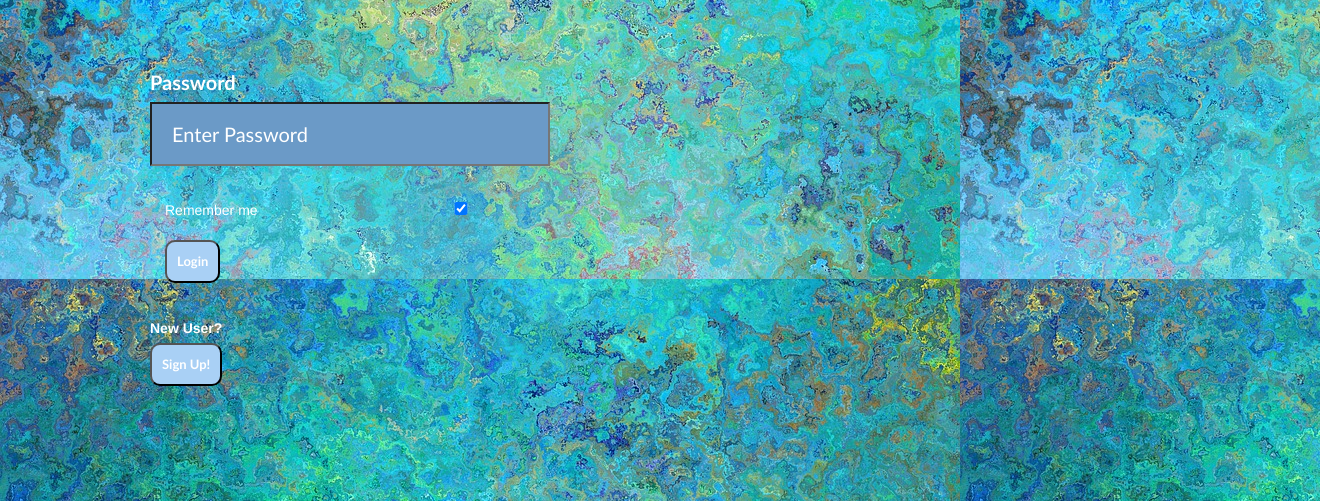
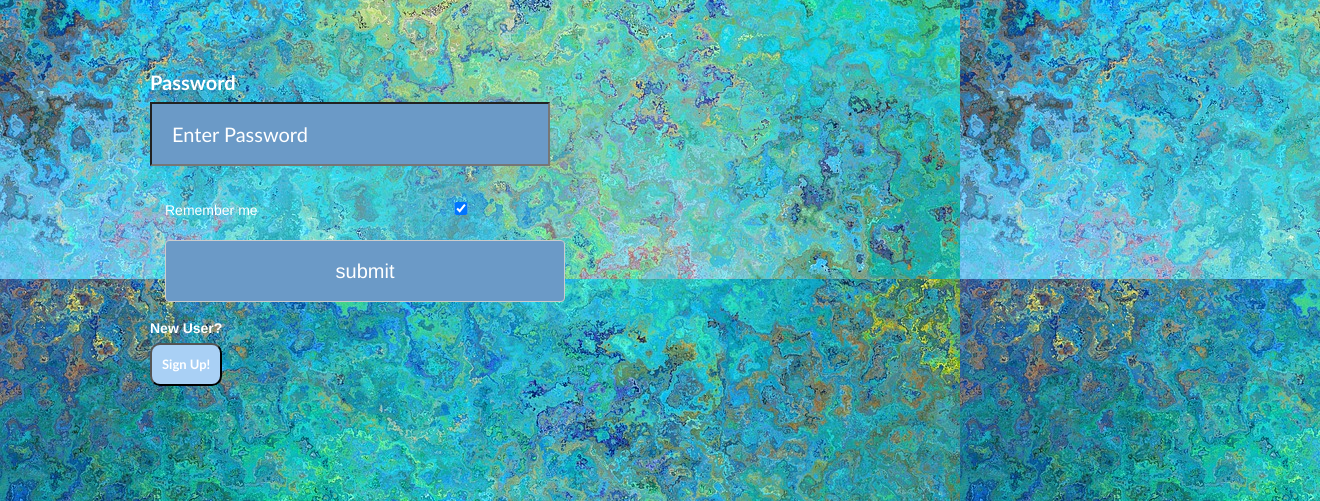
Before and after one commit to apa-123/memes, a Flask app: template templates/loginPage.html in a window 1320 px wide. Shown: the part 432-933 px from the top of the page. Run offline with Flask 2, Linux system fonts and the light colour scheme; the template is opened without the code that fills it, so the values that code supplies are empty; some libraries are stand-ins or nearby versions.

Commit message:
Update loginPage.html

```diff
--- a/templates/loginPage.html
+++ b/templates/loginPage.html
@@ -47,7 +47,7 @@
       Remember me
       <input type="checkbox" checked="checked">
       <br><br>
-      <div id="both"><button type="submit">Login</button></div>
+      <input class="btn btn-default" type="submit" value="submit">
     </div>
 
     <div class="signUp">
```
